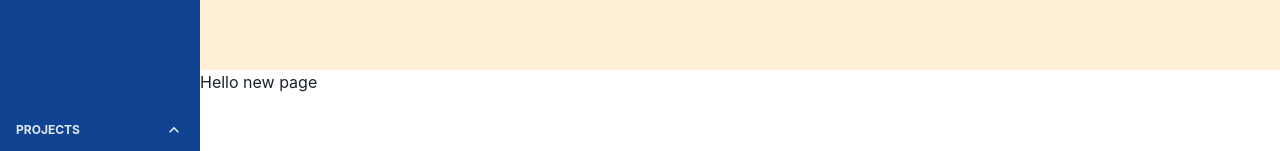
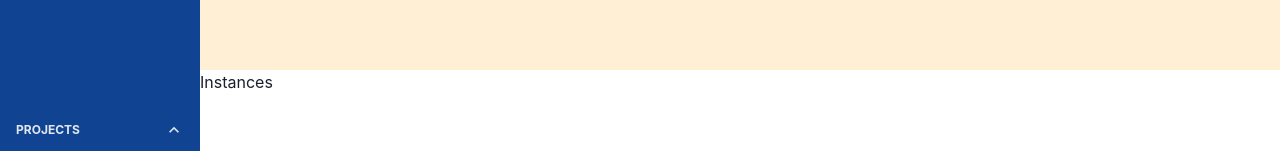
Before and after one commit to fruitbox12/marscloud, a Next.js app: page /instances in a window 1280 px wide. Shown: the top 151 px of the page. Built offline with nearby package versions, Linux system fonts and the light colour scheme.

Commit message:
Create page instances

```diff
--- a/pages/instances.tsx
+++ b/pages/instances/index.tsx
@@ -1,9 +1,9 @@
 import { ReactElement } from "react";
-import Layout from "../components/layout";
-import type { NextPageWithLayout } from "./_app";
+import Layout from "../../components/layout";
+import type { NextPageWithLayout } from "../_app";
 
 const InstancesPage: NextPageWithLayout = () => {
-  return <p>Hello new page</p>;
+  return <p>Instances</p>;
 };
 
 InstancesPage.getLayout = function getLayout(page: ReactElement) {
```
